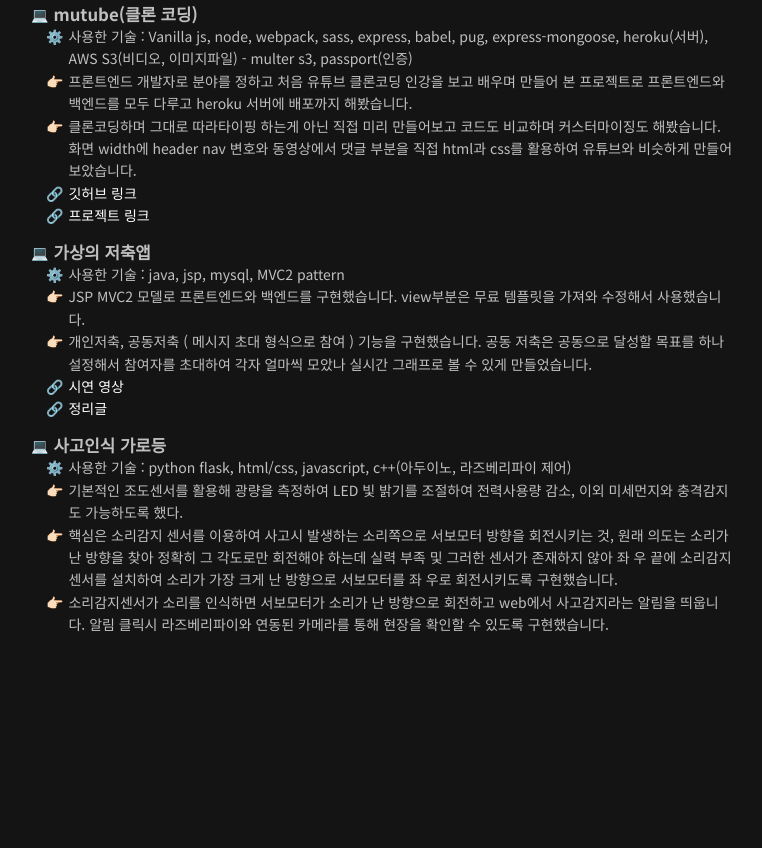
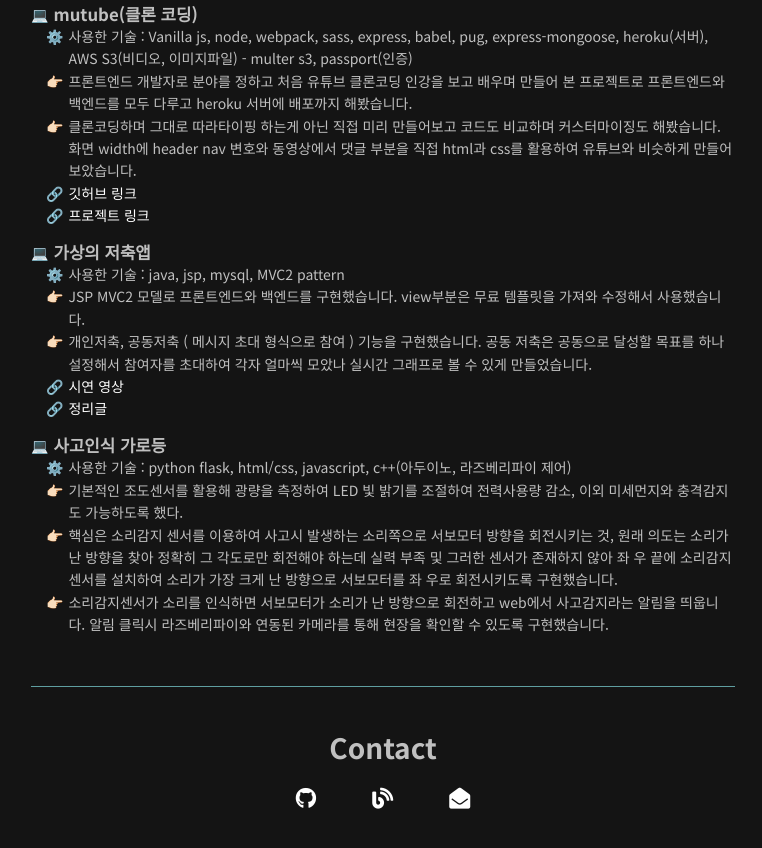
Before and after one commit to chanho-Yoon/self-introduction-web, a plain HTML site: page index.html in a window 1280 px wide. Shown: the part 910-1758 px from the top of the page, without its empty margins (449-1211 px from the left). Before the commit the page ends 1609 px from the top, so only its background shows below. Drawn offline with Linux system fonts and the light colour scheme; a web font is replaced by a local one.

Commit message:
footer 링크 걸기 완료, nav bar 클릭시 해당 페이지 y값으로 이동하도록 변경

```diff
--- a/css/main.css
+++ b/css/main.css
@@ -143,6 +143,13 @@ body {
 	z-index          : 10;
 }
 
+.nav .link {
+	cursor: pointer;
+}
+.nav .link:hover {
+	color: cadetblue;
+}
+
 .nav .link:first-child {
 	padding-right : 4rem;
 	padding-left  : 1.5rem;
@@ -224,6 +231,37 @@ body {
 	margin-bottom : 1rem;
 }
 
-/*.job-list-shadow:not(:first-child) {*/
-/*	opacity: 1;*/
-/*}*/
+/* footer */
+
+.footer {
+	width: 100%;
+	margin-top: 3.6rem;
+	display: flex;
+	flex-direction: column;
+	align-items: center;
+	justify-content: center;
+	border-top: var(--header_color);
+	border-top-style: solid;
+	border-top-width: 1px;
+	padding: 1rem 0
+}
+
+.footer-header {
+	font-size: 2rem;
+	font-weight: bold;
+	margin-top: 2.5rem;
+	display: flex;
+	justify-content: center;
+}
+
+
+.footer-icon {
+	font-size: 1.5rem;
+	margin-top: 2rem;
+	display: flex;
+	justify-content: center;
+}
+
+.footer-icon a {
+	margin: 0 2rem;
+}
--- a/index.html
+++ b/index.html
@@ -5,6 +5,7 @@
 	<meta name="viewport" content="width=device-width, user-scalable=no, initial-scale=1.0, maximum-scale=1.0, minimum-scale=1.0">
 	<meta http-equiv="X-UA-Compatible" content="ie=edge">
 	<link rel="preconnect" href="https://fonts.gstatic.com">
+	<link href="https://cdnjs.cloudflare.com/ajax/libs/font-awesome/5.13.0/css/all.min.css" rel="stylesheet">
 	<link href="https://fonts.googleapis.com/css2?family=Potta+One&display=swap" rel="stylesheet">
 	<link href="https://fonts.googleapis.com/css2?family=Noto+Sans+KR:wght@400;700&display=swap" rel="stylesheet">
 	<link href="https://fonts.googleapis.com/css2?family=Nanum+Pen+Script&display=swap" rel="stylesheet">
@@ -15,21 +16,23 @@
 <body>
 <div class="container">
 	<div class="nav">
-		<nav class="link">
-			<a href="">home</a>
+		<nav class="link" id="nav-home">
+			home
 		</nav>
-		<nav class="link">
-			<a href="">about</a>
+		<nav class="link" id="nav-about">
+			about
 		</nav>
 	</div>
 	<div class="main-content">
+		<!--		사진부분 -->
 		<section class="photo-section">
 			<div class="photo">
 			</div>
 		</section>
+		<!--			profile 설명된 부분 -->
 		<div class="profile">
 			<div class="profie-header">
-				<strong class="my-name">Chanho Yoon</strong>
+				<strong class="my-name" id="my-name">Chanho Yoon</strong>
 				<div class="name">
 					<strong>저는</strong>
 					<div class="name-job">
@@ -239,6 +242,22 @@
 						</ul>
 					</div>
 				</div>
+				<div class="footer">
+					<div class="footer-header">
+						<p>Contact</p>
+					</div>
+					<div class="footer-icon">
+						<a href="https://github.com/chanho-Yoon" target="_blank">
+							<i class="fab fa-github"></i>
+						</a>
+						<a href="https://chanho-yoon.github.io/" target="_blank">
+							<i class="fas fa-blog"></i>
+						</a>
+						<a href="mailto:chyoon0512@gmail.com" target="_blank">
+							<i class="fas fa-envelope-open"></i>
+						</a>
+					</div>
+				</div>
 			</section>
 		</div>
 	</div>
--- a/js/main.js
+++ b/js/main.js
@@ -0,0 +1,11 @@
+const navHomeClickEvent = document.getElementById('nav-home');
+const navAboutClickEvent = document.getElementById('nav-about');
+
+navAboutClickEvent.addEventListener('click', () => {
+	let offset = Number(document.getElementById('my-name').offsetTop);
+	window.scrollTo(0, offset-40)
+});
+
+navHomeClickEvent.addEventListener('click', () => {
+	window.scrollTo(0,0)
+});
```
